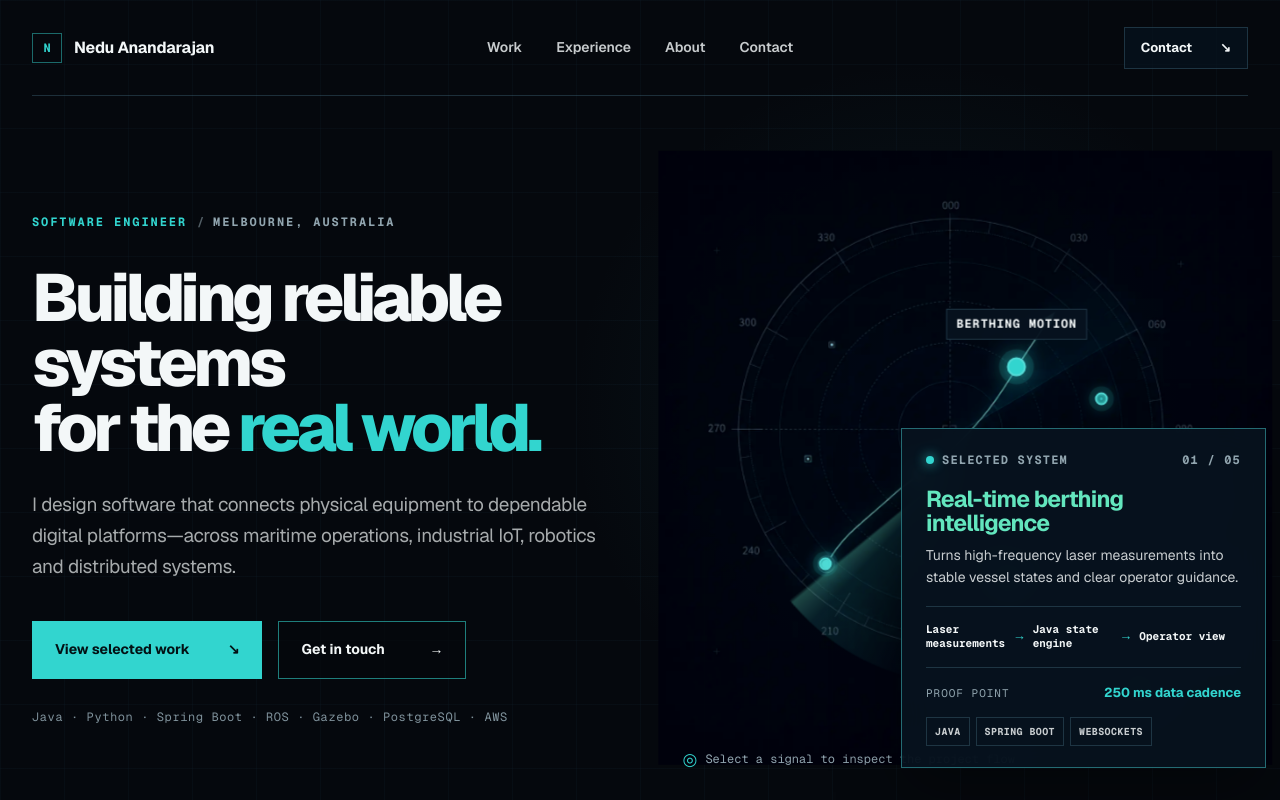
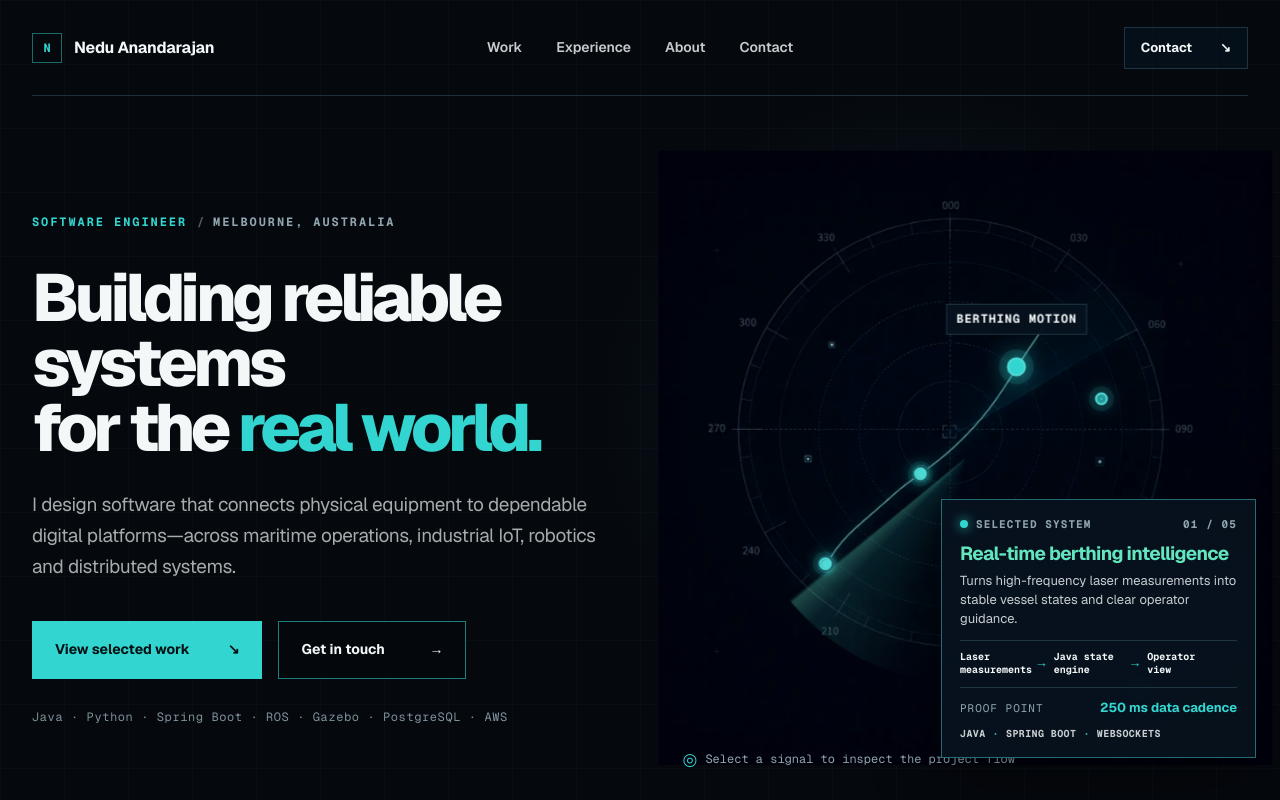
Before and after one commit to nedu96/nedu-engineering-portfolio, a Next.js app: page / in a window 1280 px wide. Shown: the top 800 px of the page. Built offline with nearby package versions, Linux system fonts and the light colour scheme.

Commit message:
Compact radar panel and expose controls

```diff
--- a/app/globals.css
+++ b/app/globals.css
@@ -331,9 +331,9 @@ h1 em {
 
 .radar-node {
   position: absolute;
-  z-index: 3;
-  width: 34px;
-  height: 34px;
+  z-index: 8;
+  width: 44px;
+  height: 44px;
   padding: 0;
   border: 0;
   border-radius: 50%;
@@ -446,10 +446,10 @@ h1 em {
 .signal-readout {
   position: absolute;
   z-index: 5;
-  right: -18px;
-  bottom: 12px;
-  width: min(365px, 72%);
-  padding: 22px 24px 21px;
+  right: -8px;
+  bottom: 22px;
+  width: min(315px, 64%);
+  padding: 16px 18px;
   border: 1px solid color-mix(in srgb, var(--accent) 34%, var(--fine-line));
   background: color-mix(in srgb, var(--surface) 93%, transparent);
   box-shadow: 0 24px 60px rgba(0, 0, 0, 0.34);
@@ -460,10 +460,10 @@ h1 em {
   display: flex;
   align-items: center;
   justify-content: space-between;
-  gap: 18px;
+  gap: 12px;
   color: var(--muted);
   font-family: var(--font-geist-mono), monospace;
-  font-size: 12px;
+  font-size: 11px;
   font-weight: 650;
   text-transform: uppercase;
   letter-spacing: 0.1em;
@@ -484,39 +484,39 @@ h1 em {
 }
 
 .signal-readout h2 {
-  max-width: 300px;
-  margin: 18px 0 10px;
+  max-width: 270px;
+  margin: 12px 0 7px;
   color: var(--accent-2);
-  font-size: 23px;
+  font-size: 19px;
   font-weight: 660;
-  line-height: 1.05;
+  line-height: 1.1;
   letter-spacing: -0.035em;
 }
 
 .signal-readout > p {
-  margin-bottom: 17px;
+  margin-bottom: 11px;
   color: color-mix(in srgb, var(--ink) 82%, transparent);
-  font-size: 14px;
-  line-height: 1.55;
+  font-size: 13px;
+  line-height: 1.45;
 }
 
 .signal-flow {
   display: grid;
   grid-template-columns: repeat(3, minmax(0, 1fr));
-  gap: 5px;
-  padding-block: 12px;
+  gap: 4px;
+  padding-block: 8px;
   border-block: 1px solid var(--fine-line);
 }
 
 .signal-flow span {
   position: relative;
-  min-height: 36px;
+  min-height: 30px;
   display: flex;
   align-items: center;
-  padding-right: 14px;
+  padding-right: 12px;
   color: var(--ink);
   font-family: var(--font-geist-mono), monospace;
-  font-size: 11px;
+  font-size: 10px;
   font-weight: 620;
   line-height: 1.25;
 }
@@ -534,7 +534,7 @@ h1 em {
   align-items: baseline;
   justify-content: space-between;
   gap: 14px;
-  margin-top: 15px;
+  margin-top: 10px;
 }
 
 .signal-proof span {
@@ -554,21 +554,27 @@ h1 em {
 .signal-readout ul {
   display: flex;
   flex-wrap: wrap;
-  gap: 6px;
-  margin: 15px 0 0;
+  gap: 0;
+  margin: 9px 0 0;
   padding: 0;
   list-style: none;
 }
 
 .signal-readout li {
-  padding: 6px 8px;
-  border: 1px solid var(--fine-line);
+  padding: 0;
+  border: 0;
   color: color-mix(in srgb, var(--ink) 82%, transparent);
   font-family: var(--font-geist-mono), monospace;
   font-size: 10px;
   font-weight: 650;
   text-transform: uppercase;
   letter-spacing: 0.04em;
+}
+
+.signal-readout li + li::before {
+  content: "·";
+  margin-inline: 7px;
+  color: var(--accent);
 }
 
 .system-hint {
@@ -1336,7 +1342,8 @@ h1 em {
     right: auto;
     bottom: auto;
     width: 100%;
-    margin-top: -46px;
+    margin-top: -34px;
+    padding: 18px 20px;
   }
 
   .system-hint {
@@ -1347,11 +1354,11 @@ h1 em {
 
   .signal-readout h2 {
     max-width: none;
-    font-size: 24px;
+    font-size: 21px;
   }
 
   .signal-readout > p {
-    font-size: 15px;
+    font-size: 14px;
   }
 
   .proof-strip {
```
